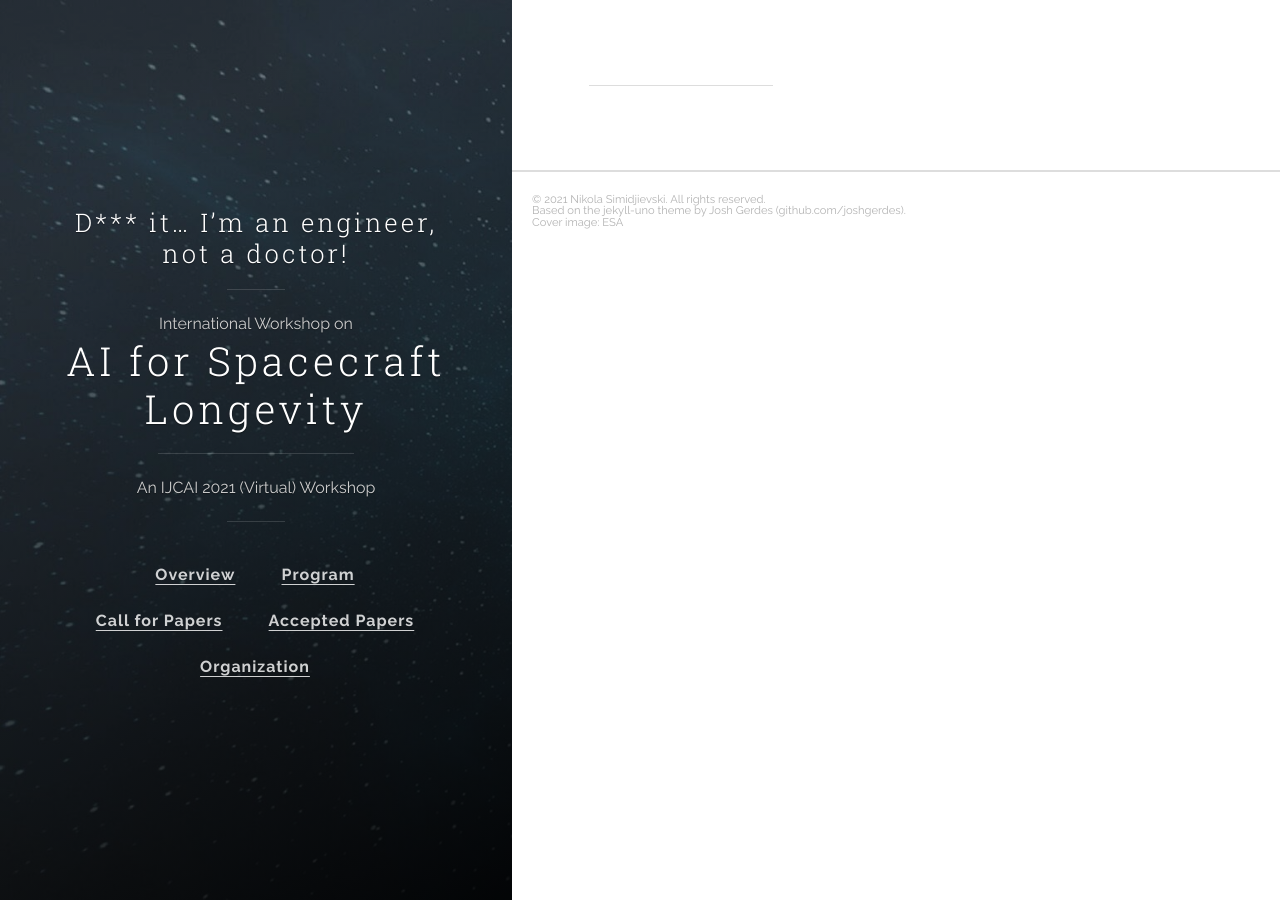
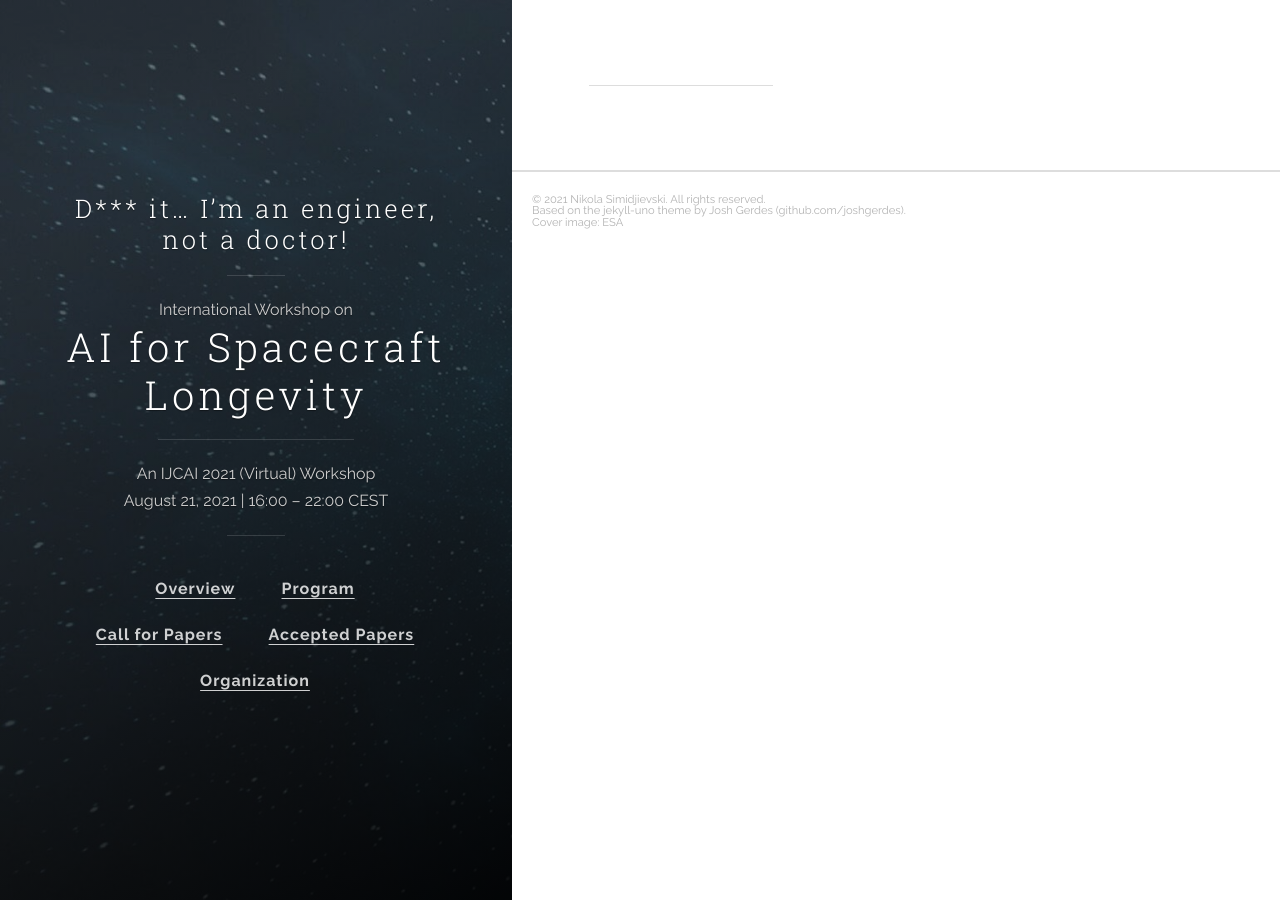
Before and after one commit to ai4spacecraft/ai4spacecraft.github.io, a Jekyll site: the page built from index.html, in a window 1280 px wide. Built offline with Jekyll 4.4.1, drawn with Linux system fonts in a browser that asks for light colours; the list of posts is cut into pages by our own code.

Commit message:
Update header.html

```diff
--- a/_includes/header.html
+++ b/_includes/header.html
@@ -18,6 +18,8 @@
         </a>
         <hr class="panel-cover__divider">
         <p class="panel-cover__description">{{ site.description }}</p>
+        <p class="panel-cover__description">August 21, 2021 | 16:00 – 22:00 CEST</p>
+
         <hr class="panel-cover__divider panel-cover__divider--secondary">
 
         <div class="navigation-wrapper">
```
